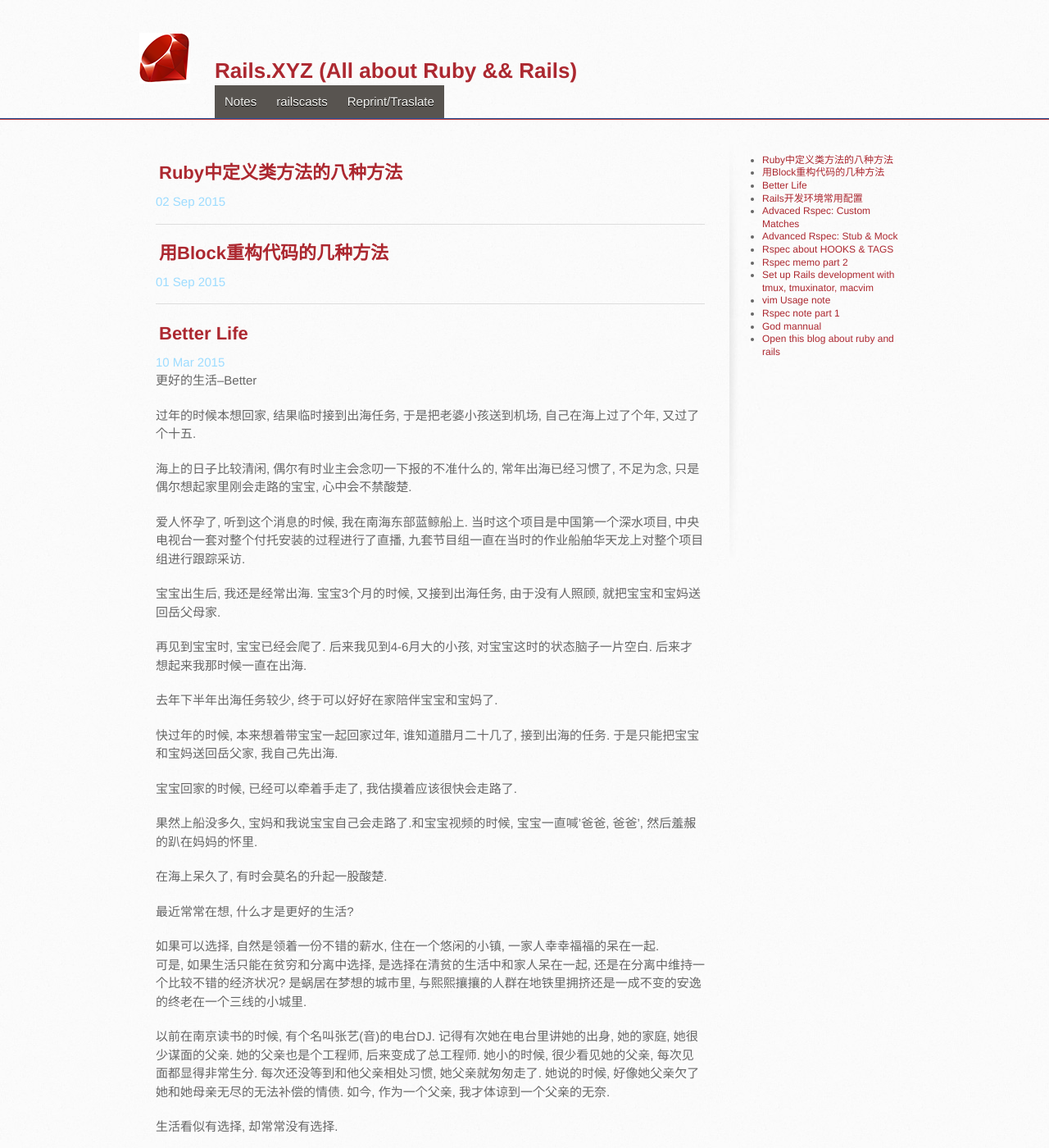
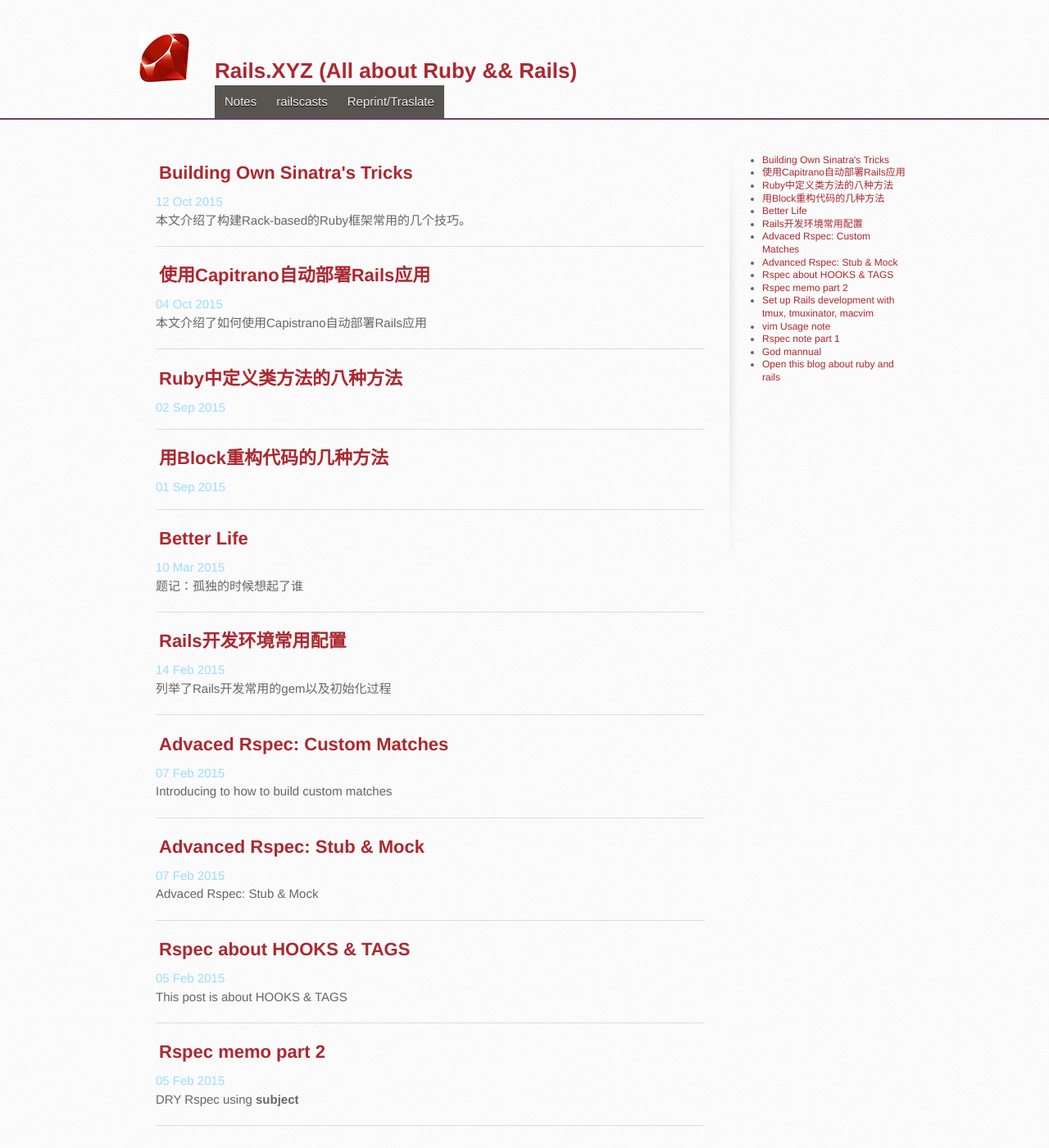
Before and after one commit to rocLv/old.roclv.github.io, a Jekyll site: the page built from index.html, in a window 1280 px wide and 1400 px high. Shown: the whole window at 82% size. Built offline with Jekyll 4.4.1, drawn with Linux system fonts in a browser that asks for light colours; Markdown is read by kramdown in place of the engine named in the settings; part of the change alters nothing that is shown; some of the changed text lies outside the part shown.

Commit message:
building own rails or sinatra's tricks

````diff
--- /dev/null
+++ b/_posts/2015-10-04-automate-deploy-rails-application.md
@@ -0,0 +1,7 @@
+---
+layout: post
+title: 使用Capitrano自动部署Rails应用
+---
+本文介绍了如何使用Capistrano自动部署Rails应用
+<!--more-->
+#
--- /dev/null
+++ b/_posts/2015-10-12-Building-Own-Rails-Or-Sinatra.md
@@ -0,0 +1,152 @@
+---
+layout: post
+title: Building Own Sinatra's Tricks
+---
+
+本文介绍了构建Rack-based的Ruby框架常用的几个技巧。
+<!--more-->
+原文请前往[Let's Build Sinatra](https://robots.thoughtbot.com/lets-build-a-sinatra)
+
+曾经看过一本书[《Rebuilding Own Rails》](https://rebuilding-rails.com/)，土豪请支持作者。对于中国读者来说，此书确实挺贵。
+
+看了这两本书以后，略作总结，顺便和大家分享一下。
+
+## Trick #1 Rack
+无论是Rails、还是Sinatra这些基于Rack的框架，原理都是调用Rack的call函数，此函数接受一个参数，env。
+Rack的基本原理，是把对Rack对象发送HTTP请求的“环境“， 变量env，作为参数来调用call方法，然后把返回值当作是对请求的回应。
+在我们生成的Rails应用程序里面，有个文件**config.ru**，这个文件就是为Rack准备的。
+我们可以试试如下代码(节选至《代码的未来》，210页)：
+
+```ruby
+# hello.rb
+class HelloApp
+   def call(env)
+       [ 200,                                  #依次是HTTP代码，200表示成功；
+         {"Content-Type" => "text/plain"},     # 头文件，放在Hash中；
+         ["Hello, Rack World!"]                # body（也就是我们打开浏览器看到的内容），必须是字符串数组。（为什么是字符串数组，而不是字符串？）
+       ]
+   end
+end
+```
+call函数的返回值，最后一个body部分，因为在Ruby 1.9里，如果是字符串，就会导致程序崩溃，所以必须是Enumerator类型的，（可接受each方法），具体前往[Rack SPEC](http://www.rubydoc.info/github/rack/rack/master/file/SPEC)
+
+
+另外需要准备一个配置文件，以**.ru**结尾
+```ruby
+# hello.ru
+require  'rubygems'
+require 'rack'
+require 'hello'
+
+#至为关键的一句
+run HelloApp.new
+```
+然后在命令行终端运行：
+```terminal
+$ rackup hello.ru
+```
+
+在Rails项目里，相应的配置文件名为**config.ru**
+
+```ruby
+# config.ru
+
+# This file is used by Rack-based servers to start the application.
+
+require ::File.expand_path('../config/environment',  __FILE__)   # 包含启动文件
+
+run Rails.application  #启动程序
+```
+如果你在Rails应用的目录下运行以下命令，会有如下输出：
+
+```terminal
+diancai.in master % rackup config.ru
+[2015-10-12 21:36:37] INFO  WEBrick 1.3.1
+[2015-10-12 21:36:37] INFO  ruby 2.2.3 (2015-08-18) [x86_64-darwin15]
+[2015-10-12 21:36:37] INFO  WEBrick::HTTPServer#start: pid=6490 port=9292
+```
+神奇吧！
+
+好了，说完Rack的基础知识，再看看Sinatra是怎么使用Rack的。
+
+## Trick #2 Application = Sinatra::Base.new
+这个是用来简化代码，让框架看起来更像是DSL。
+以下代码来自于[Let's Build Sinatra](https://robots.thoughtbot.com/lets-build-a-sinatra)
+```ruby
+module Nancy
+     class Base
+     end
+
+     Application = Base.new
+end
+```
+
+这个其实很容易理解，但是对简化代码来说，不得不说是一个巧妙的设计。
+
+## Trick #3 Delegator
+这一点稍微有点让人费解
+
+```ruby
+module Nancy
+  module Delegator
+    def self.delegate(*methods, to:)
+      Array(methods).each do |method_name|
+        define_method(method_name) do |*args, &block|
+          to.send(method_name, *args, &block)
+        end
+
+        private method_name
+      end
+    end
+
+    delegate :get, :patch, :put, :post, :delete, :head, to: Application
+  end
+end
+```
+这段代码采用元编程的技术，让我们在调用函数时不必这样写：
+```ruby
+Application.get "/", {}
+```
+而可以直接写成
+```ruby
+
+get '/', {}
+```
+
+上面的代码利用define_method动态定义了:get, :patch等，而且把这些方法作为Application （即：Nancy::Base.new实例的实例方法）。
+
+它的真正的trick在于，在利用这个框架，写的应用程序， 如：
+```ruby
+# app.rb
+# run with `ruby app.rb`
+require "./nancy"
+
+get "/" do
+  "Hey there!"
+end
+```
+中，表面上好像直接调用Object的get方法，于是你查看所有ruby文档也没有get这个方法，你可能有点崩溃了，不知道它是来自于那里，干什么用的。
+其实，就是因为在**nancy.rb**里面有一句`include Nancy::Delegator`, 我们把`get`方法补全，就一下看明白这个故意设计的trick；
+
+```ruby
+# app.rb
+# run with `ruby app.rb`
+require "./nancy"
+
+Nancy::Application.get "/" do
+  "Hey there!"
+end
+```
+或者更近一步：
+```ruby
+# app.rb
+# run with `ruby app.rb`
+require "./nancy"
+
+Nancy::Base.new.get "/" do
+  "Hey there!"
+end
+```
+这样写，就清楚明了了，但是可能写两句你就很不乐意了。
+
+总结，无论是Rails，还是Sinatra，在使用了这些元编程技术之后，让我们的代码更加简洁，也让我们对于代码所要完成的任务更加清晰明了。
--- a/_posts/2015-3-10-better-life.md
+++ b/_posts/2015-3-10-better-life.md
@@ -1,3 +1,11 @@
+---
+layout: post
+title: Better Life
+---
+
+题记：孤独的时候想起了谁
+
+<!--more-->
 更好的生活--Better
 
 过年的时候本想回家, 结果临时接到出海任务, 于是把老婆小孩送到机场, 自己在海上过了个年, 又过了个十五.
````
